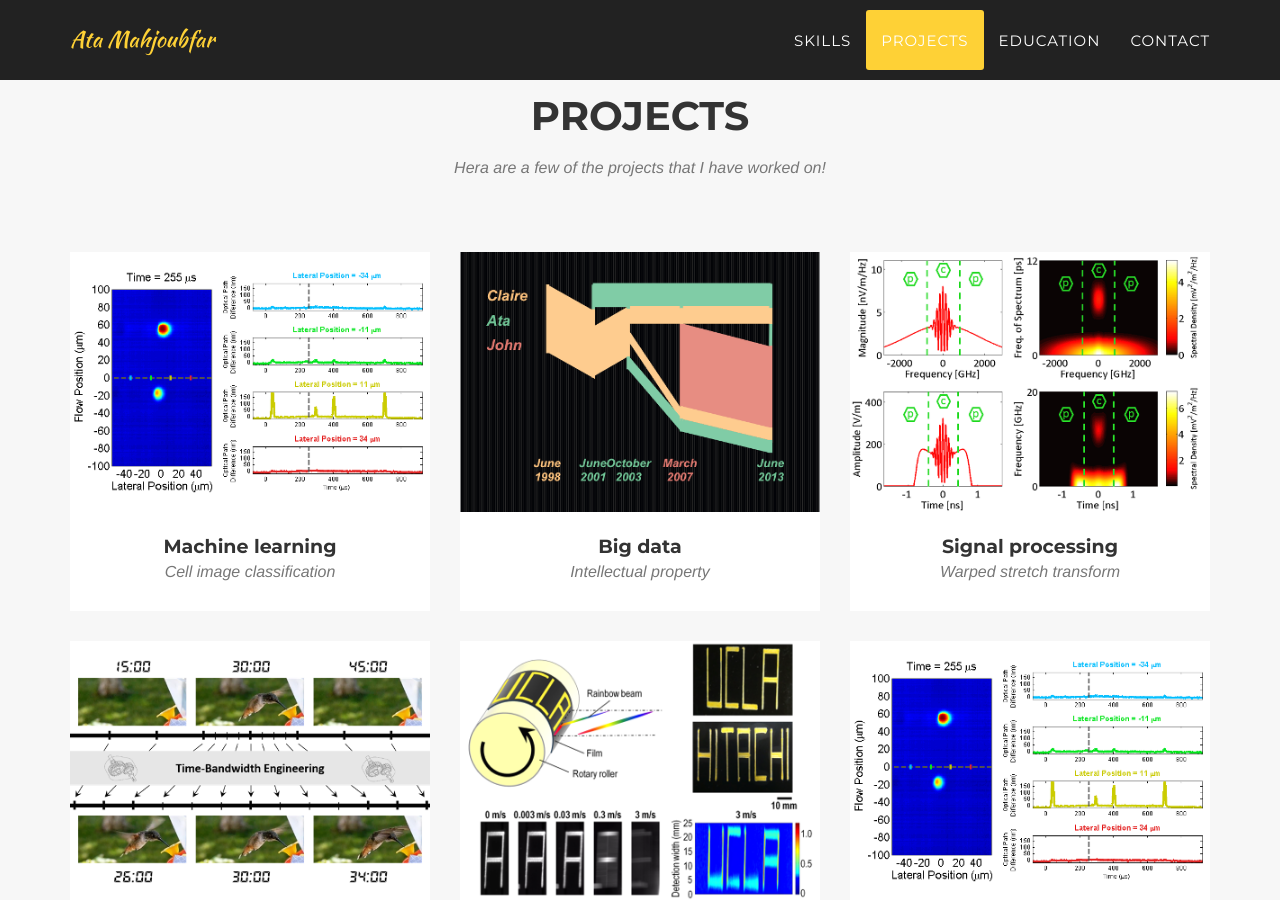
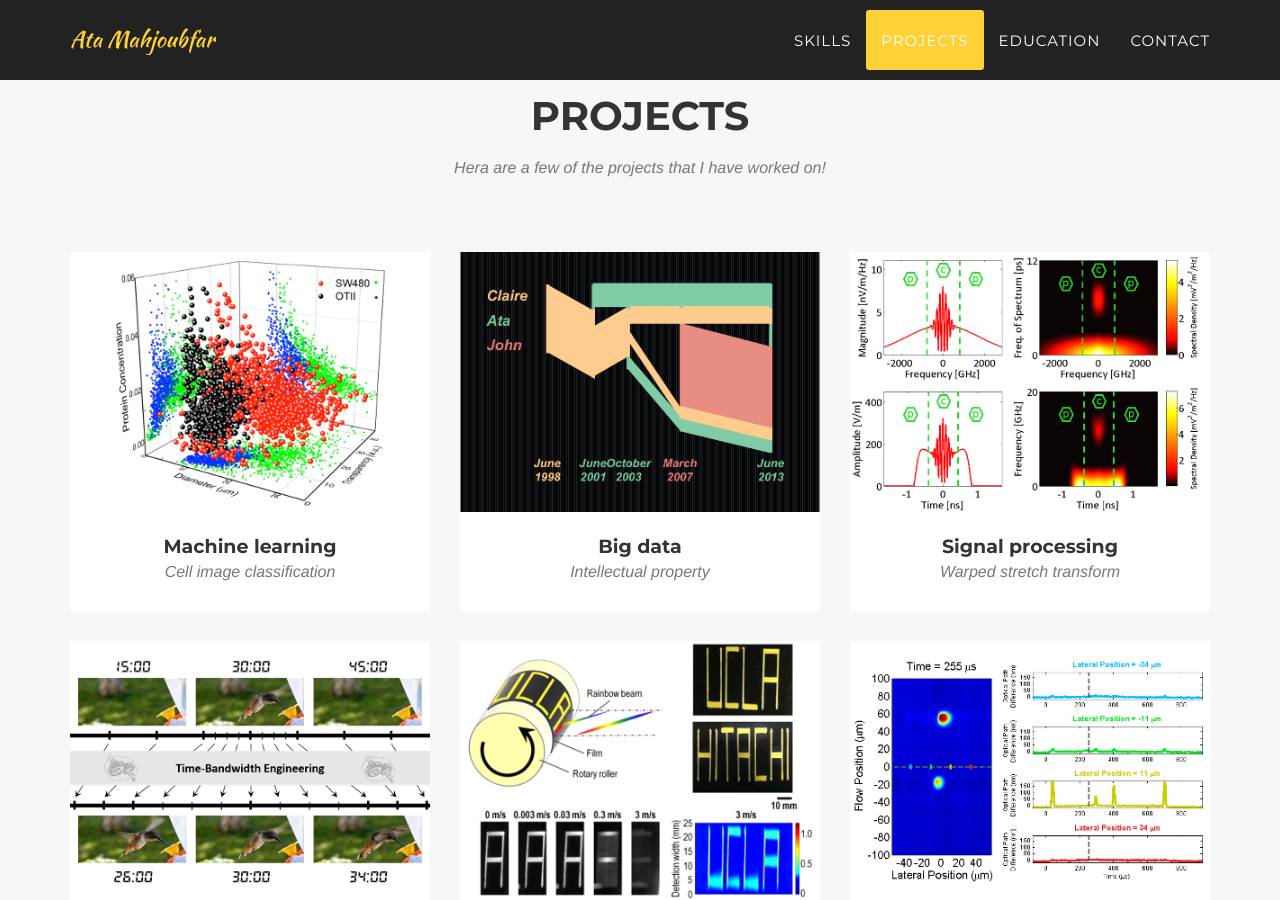
Before and after one commit to atamahjoubfar/atamahjoubfar.github.io, a Jekyll site: the page built from index.html, in a window 1280 px wide and 900 px high, scrolled down 1601 px. Built offline with Jekyll 4.4.1, drawn with Linux system fonts in a browser that asks for light colours; some web fonts are replaced.

Commit message:
Changed machine learning project image to 3scatter

```diff
--- a/_posts/2014-07-18-project-6.markdown
+++ b/_posts/2014-07-18-project-6.markdown
@@ -4,8 +4,8 @@ subtitle: Cell image classification
 layout: default
 modal-id: 6
 date: 2015-07-01
-img: probes.png
-thumbnail: probes-thumbnail.png
+img: 3dscatter.png
+thumbnail: 3dscatter-thumbnail.png
 alt: image-alt
 project-date: April 2014
 client: Start Bootstrap
```
Also changed, not shown: img/projects/3dscatter-thumbnail.png (added), img/projects/3dscatter.png (added), 1 other file.
